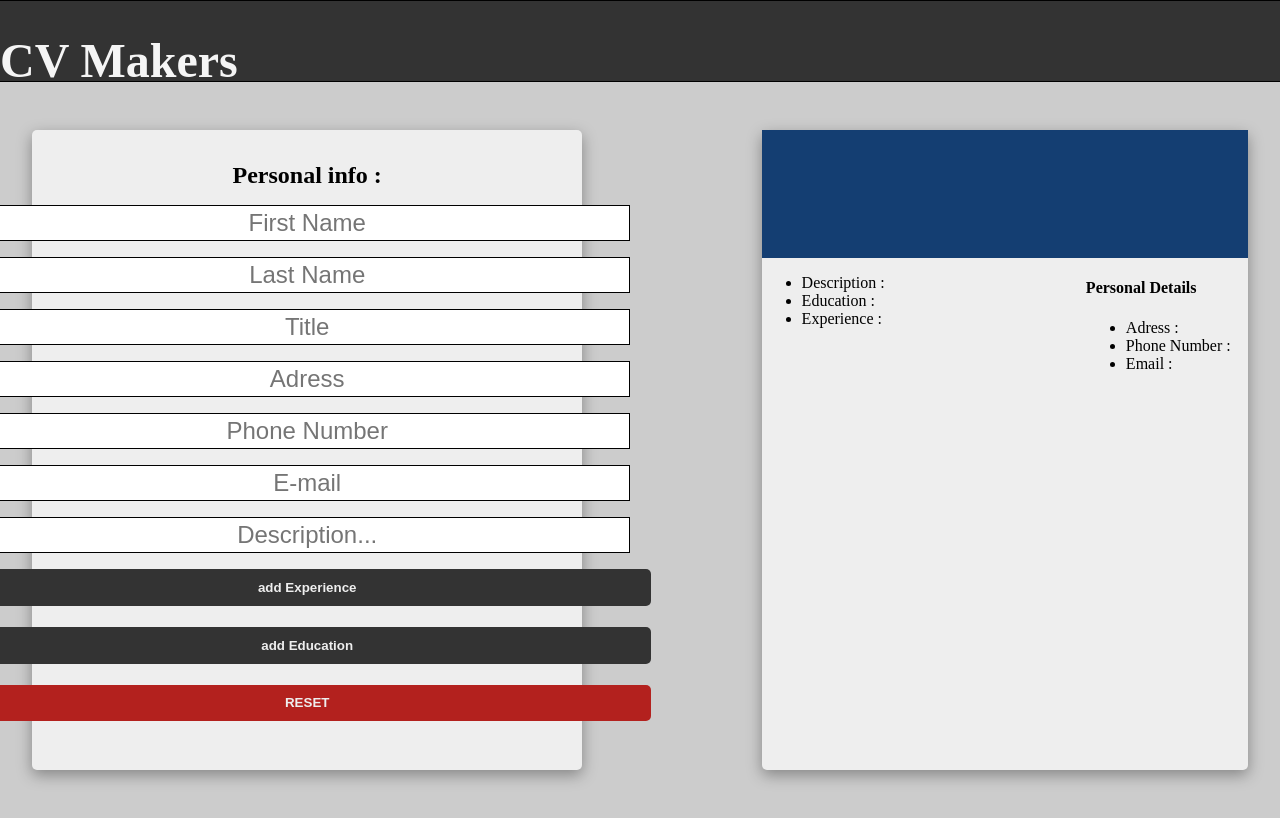
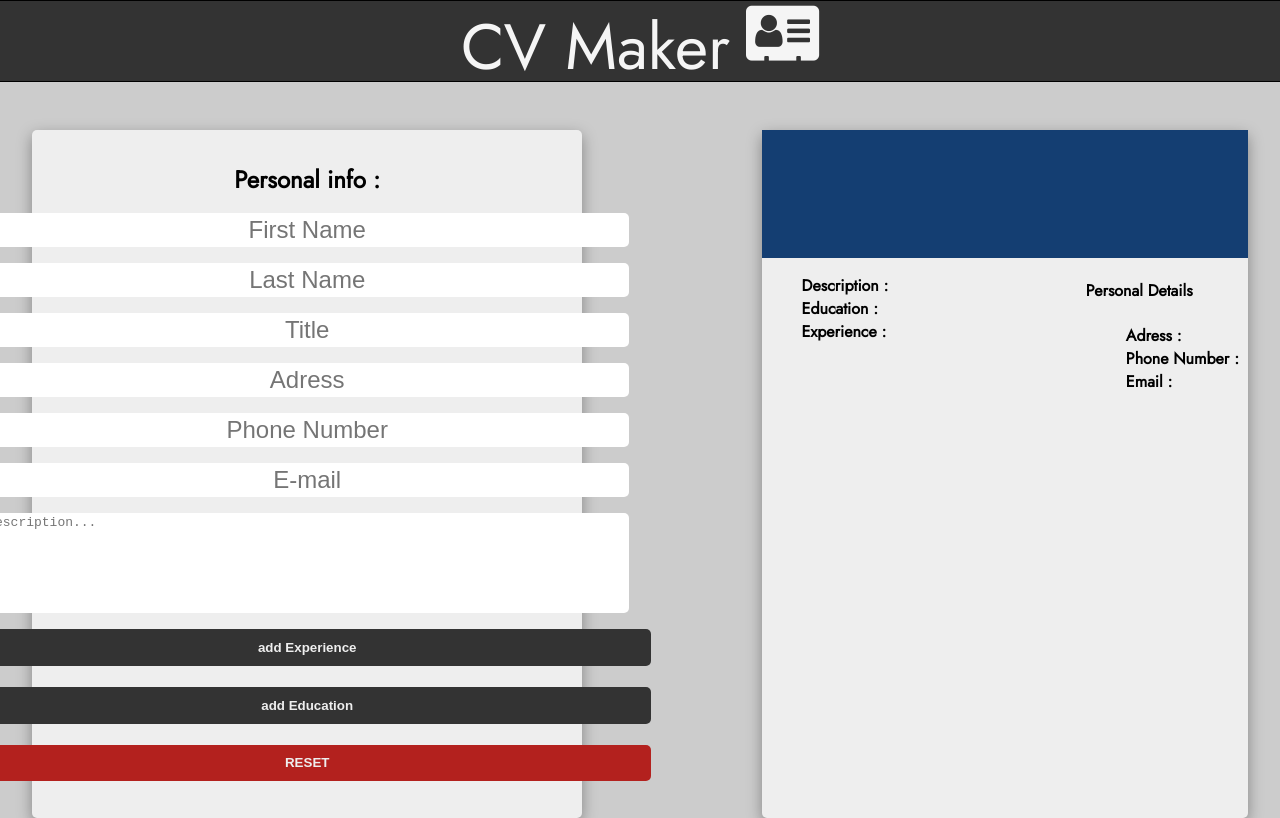
Before and after one commit to theDoorKeeper/react-cv-project, a React (Create React App) app: page / in a window 1280 px wide. Built offline with nearby package versions, Linux system fonts and the light colour scheme; the HTML template or start-up script is replaced by a standard one.

Commit message:
added some more styling

```diff
--- a/public/index.html
+++ b/public/index.html
@@ -4,6 +4,7 @@
     <meta charset="utf-8" />
     <link rel="icon" href="%PUBLIC_URL%/favicon.ico" />
     <meta name="viewport" content="width=device-width, initial-scale=1" />
+    <link rel="stylesheet" href="https://cdnjs.cloudflare.com/ajax/libs/font-awesome/4.7.0/css/font-awesome.min.css">
     <meta name="theme-color" content="#000000" />
     <meta
       name="description"
--- a/src/components/EditingBody.js
+++ b/src/components/EditingBody.js
@@ -165,7 +165,7 @@ educationInputHandler = (e) => {
             <input name="adress" type="text" placeholder="Adress" onChange={this.inputHandler} value={adress} />
             <input name="phoneNumber" type="text" placeholder="Phone Number" onChange={this.inputHandler} value={phoneNumber} />
             <input name="eMail" type="text" placeholder="E-mail" onChange={this.inputHandler} value={eMail} />
-            <input name="description" type="text" placeholder="Description..." onChange={this.inputHandler} value={description} />
+            <textarea id="description" name="description" type="text" placeholder="Description..." onChange={this.inputHandler} value={description} />
           </form>
         </div>
 
--- a/src/components/Header.js
+++ b/src/components/Header.js
@@ -3,8 +3,9 @@ import React, { Component } from 'react';
 export class Header extends Component {
   render() {
     return (
-      <div className="title">
-        <h1>CV Makers</h1>
+      <div className="header">
+        <div className="title">CV Maker</div>
+        <i className="fa fa-address-card"/>
       </div>
     );
   }
--- a/src/style/header.css
+++ b/src/style/header.css
@@ -1,18 +1,29 @@
+@import url('https://fonts.googleapis.com/css2?family=Jost&display=swap');
+
 body{
   background-color: #cccccc;
   margin: 0;
   padding: 0;
+  font-family: 'Jost', sans-serif;
 }
 
-.title{
+.header{
     display: flex;
+    flex-direction: row;
+    gap: 1rem;
+    justify-content: center;
     height: 5rem;
     border:  black solid 1px;
     border-left: none;
     border-right: none;
-    font-size: x-large;
     color: whitesmoke;
     background-color: #333333;
+}
+.title{
+  font-size: 4rem;
+}
+.fa-address-card{
+  font-size: 4rem;
 }
 button{
   text-align: center;
@@ -59,11 +70,22 @@ button:hover{
   background-color: rgb(162, 16, 13);
 }
  input{
-  border: 1px solid black;
+  border: none;
+  border-radius: 5px;
   height: 2rem;
   font-size: x-large;
   text-align: center;
   width: 40rem;
+}
+textarea{
+  border: none;
+  border-radius: 5px;
+  height: 2rem;
+  width: 40rem;
+  height: 6rem;
+  font-size: medium;
+  text-align:start;
+  resize: none;
 }
 Form{
   display: flex;
@@ -79,6 +101,11 @@ Form{
     width: 40%;
     box-shadow: rgba(0, 0, 0, 0.35) 0px 5px 15px;
 
+}
+ul{
+  list-style-type: none;
+  font-size: medium;
+  font-weight: bold;
 }
 
 
```
